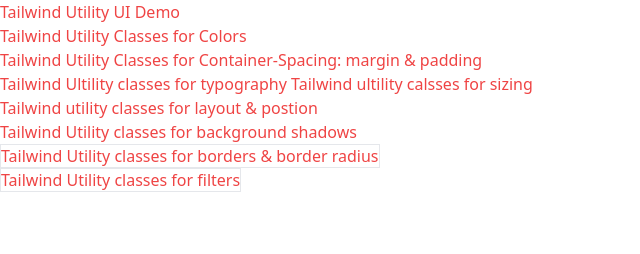
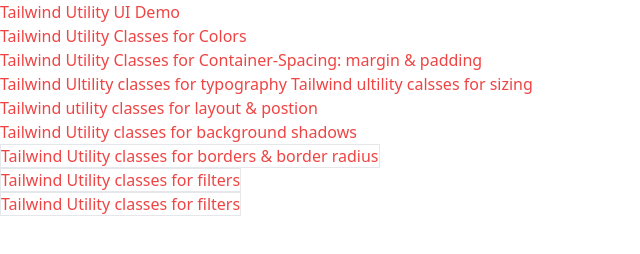
Before and after one commit to chelz2/Tailwind-Utility-Classes, a plain HTML site: page index.html in a window 1280 px wide. Shown: the whole page, without its empty margins (0-640 px from the left). Drawn offline with nearby package versions, Linux system fonts and the light colour scheme.

Commit message:
interctivity

```diff
--- a/index.html
+++ b/index.html
@@ -36,6 +36,9 @@
       <a href="./09-filters/index.html" class="text-red-500 border"
         >Tailwind Utility classes for filters</a
       ><br />
+      <a href="./09-filters/index.html" class="text-red-500 border"
+        >Tailwind Utility classes for filters</a
+      ><br />
     </div>
   </body>
 </html>
```
